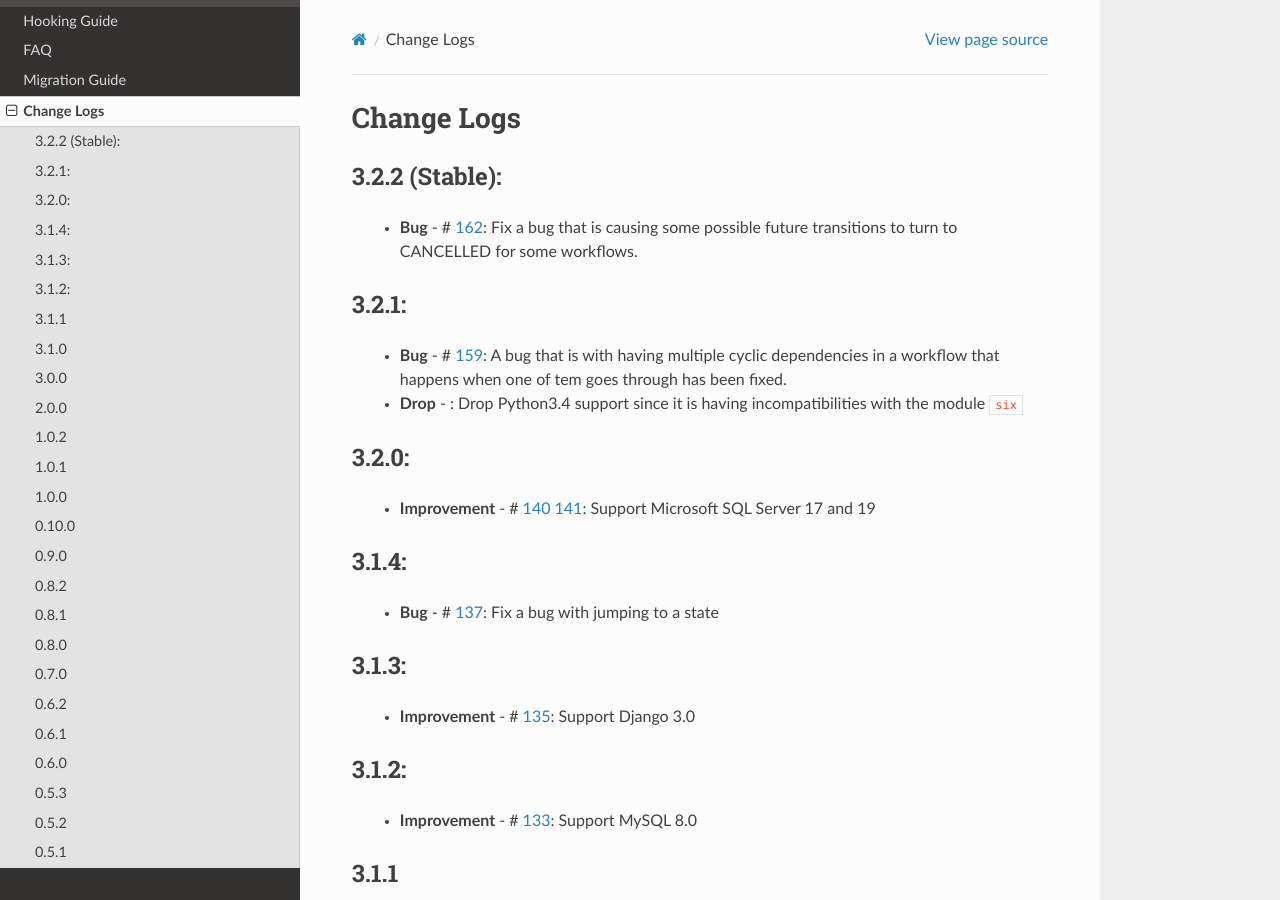
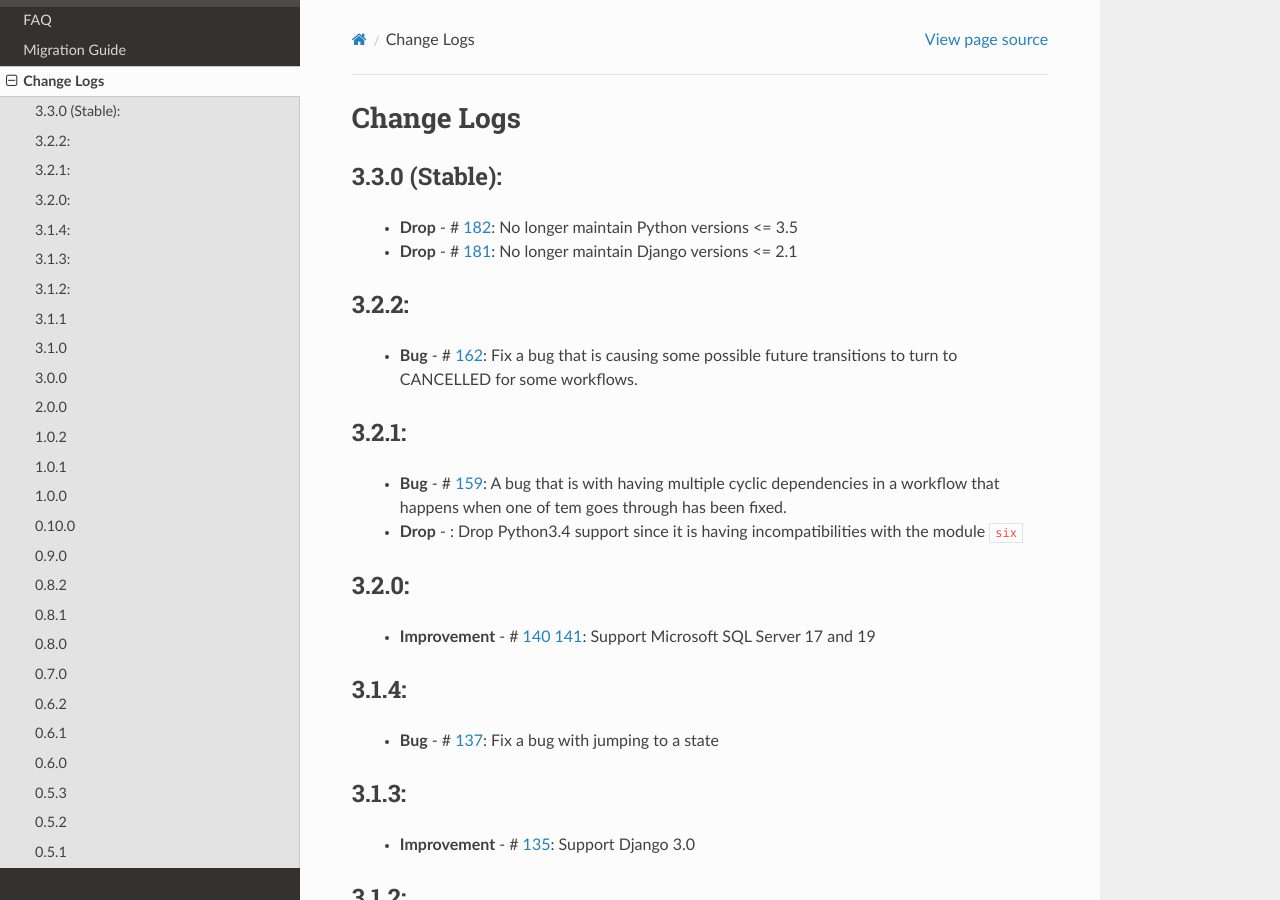
Before and after one commit to javrasya/django-river, a Sphinx documentation site: the page built from docs/changelog.rst, in a window 1280 px wide and 900 px high. Built offline with Sphinx 7.4.7 and the Read the Docs theme 2.0.0, drawn with Linux system fonts in a browser that asks for light colours; pages that are not in the unit, such as notebooks, are missing from menus.

Commit message:
Update changelog about the relase notes for 3.3.0

```diff
--- a/docs/changelog.rst
+++ b/docs/changelog.rst
@@ -3,8 +3,16 @@
 Change Logs
 ===========
 
-3.2.2 (Stable):
+3.3.0 (Stable):
 ---------------
+    * **Drop**         -  # 182_: No longer maintain Python versions <= 3.5
+    * **Drop**         -  # 181_: No longer maintain Django versions <= 2.1
+
+.. _181: https://github.com/javrasya/django-river/issues/181
+.. _182: https://github.com/javrasya/django-river/issues/182
+
+3.2.2:
+------
     * **Bug**         -  # 162_: Fix a bug that is causing some possible future transitions to turn to CANCELLED for some workflows.
 
 .. _162: https://github.com/javrasya/django-river/issues/159
```
